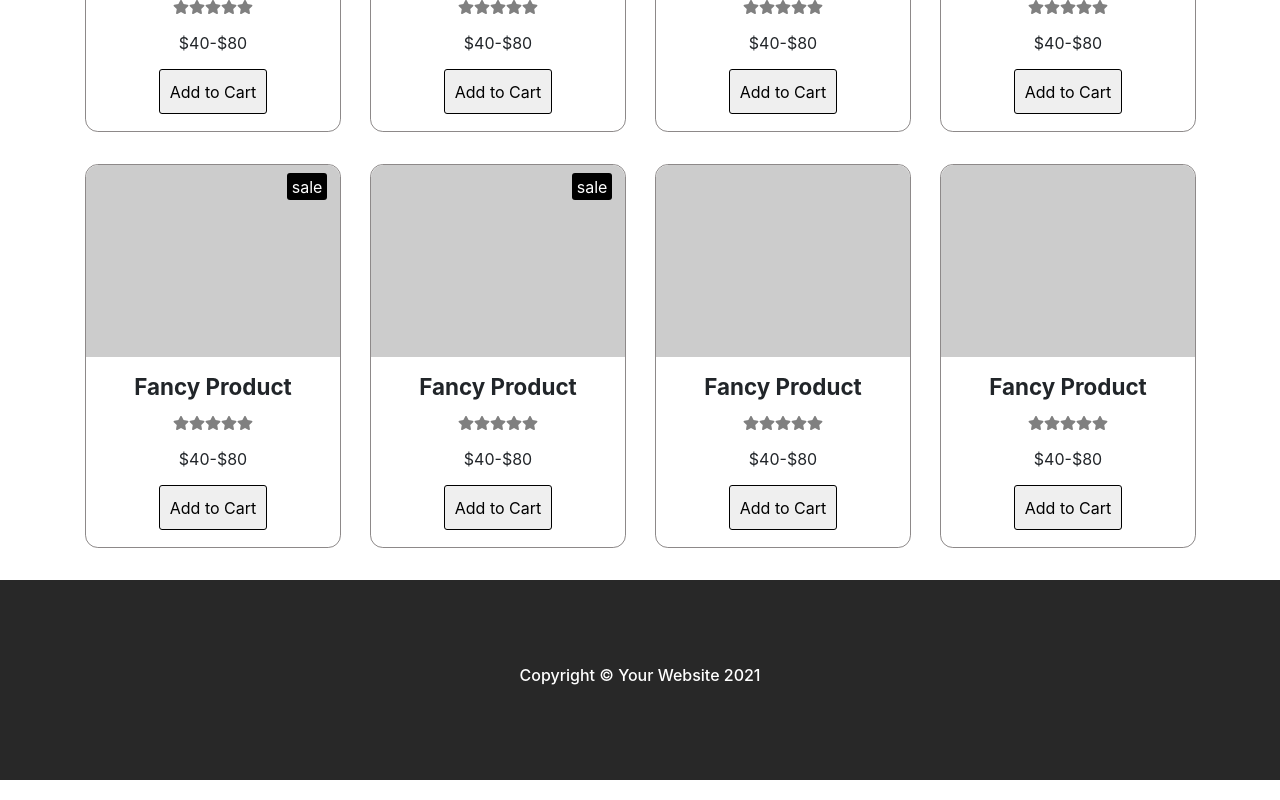
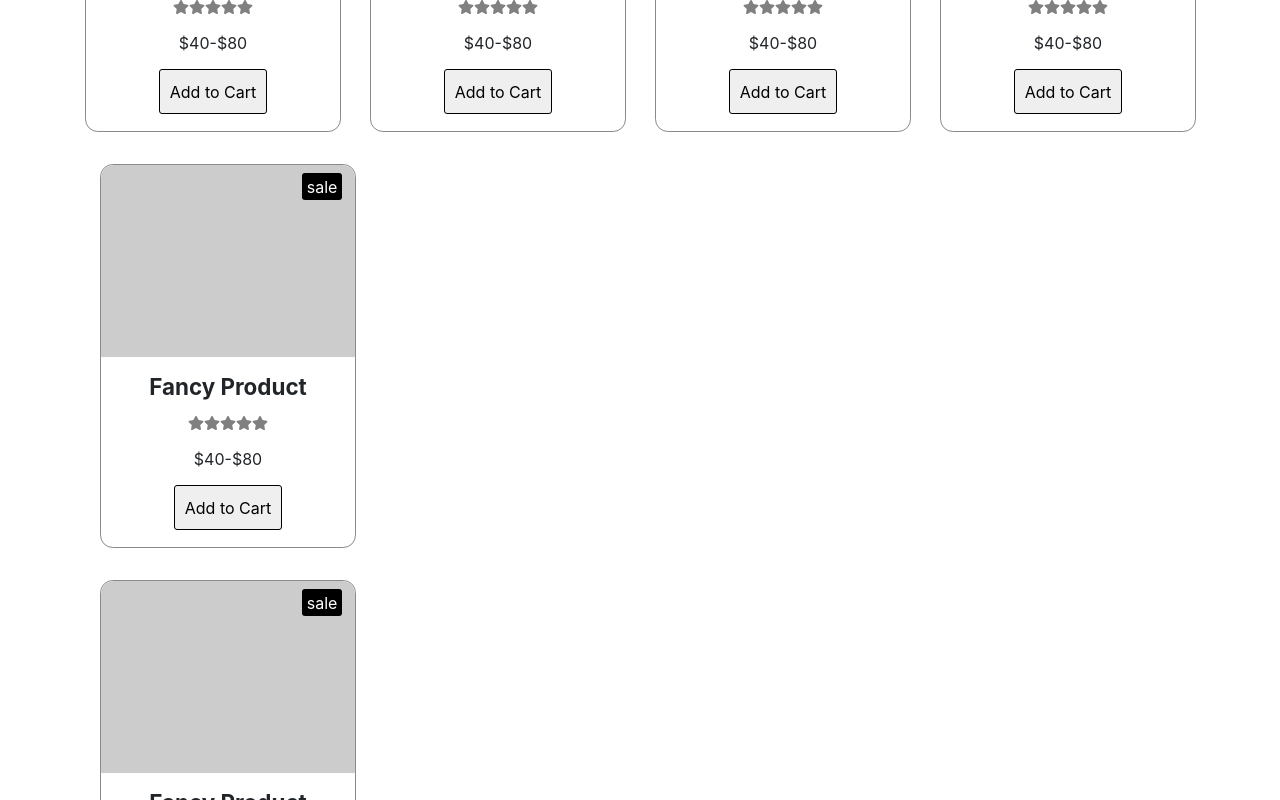
Before and after one commit to bharathi-ranga/react-shopcart, a React (Create React App) app: page / in a window 1280 px wide. Shown: the part 660-1460 px from the top of the page. Built offline with nearby package versions, Linux system fonts and the light colour scheme; the HTML template or start-up script is replaced by a standard one.

Commit message:
Update App.js

```diff
--- a/src/App.js
+++ b/src/App.js
@@ -11,7 +11,7 @@
       <Strip />
       <div className="container">
         <div className="row justify-content-center">
-          <div className="col-sm-12 col-md-6 col-lg-3 col-xl-3">
+          <div className="col-sm-12 col-md-6 col-lg-4 col-xl-3">
             <Card
               title="Fancy Product"
               rating="0"
@@ -20,7 +20,7 @@
               sale="0"
             />
           </div>
-          <div className="col-sm-12 col-md-6 col-lg-3 col-xl-3">
+          <div className="col-sm-12 col-md-6 col-lg-4 col-xl-3">
             <Card
               title="Fancy Product"
               rating="0"
@@ -29,7 +29,7 @@
               sale="1"
             />
           </div>
-          <div className="col-sm-12 col-md-6 col-lg-3 col-xl-3">
+          <div className="col-sm-12 col-md-6 col-lg-4 col-xl-3">
             <Card
               title="Fancy Product"
               rating="0"
@@ -38,7 +38,7 @@
               sale="0"
             />
           </div>
-          <div className="col-sm-12 col-md-6 col-lg-3 col-xl-3">
+          <div className="col-sm-12 col-md-6 col-lg-4 col-xl-3">
             <Card
               title="Fancy Product"
               rating="0"
@@ -48,8 +48,7 @@
             />
           </div>
         </div>
-        <div className="row justify-content-center">
-          <div className="col-sm-12 col-md-6 col-lg-3 col-xl-3">
+          <div className="col-sm-12 col-md-6 col-lg-4 col-xl-3">
             <Card
               title="Fancy Product"
               rating="0"
@@ -58,7 +57,7 @@
               sale="1"
             />
           </div>
-          <div className="col-sm-12 col-md-6 col-lg-3 col-xl-3">
+          <div className="col-sm-12 col-md-6 col-lg-4 col-xl-3">
             <Card
               title="Fancy Product"
               rating="0"
@@ -67,7 +66,7 @@
               sale="1"
             />
           </div>
-          <div className="col-sm-12 col-md-6 col-lg-3 col-xl-3">
+          <div className="col-sm-12 col-md-6 col-lg-4 col-xl-3">
             <Card
               title="Fancy Product"
               rating="0"
@@ -76,7 +75,7 @@
               sale="0"
             />
           </div>
-          <div className="col-sm-12 col-md-6 col-lg-3 col-xl-3">
+          <div className="col-sm-12 col-md-6 col-lg-4 col-xl-3">
             <Card
               title="Fancy Product"
               rating="0"
@@ -85,7 +84,6 @@
               sale="0"
             />
           </div>
-        </div>
       </div>
       <Footer />
     </div>
```
